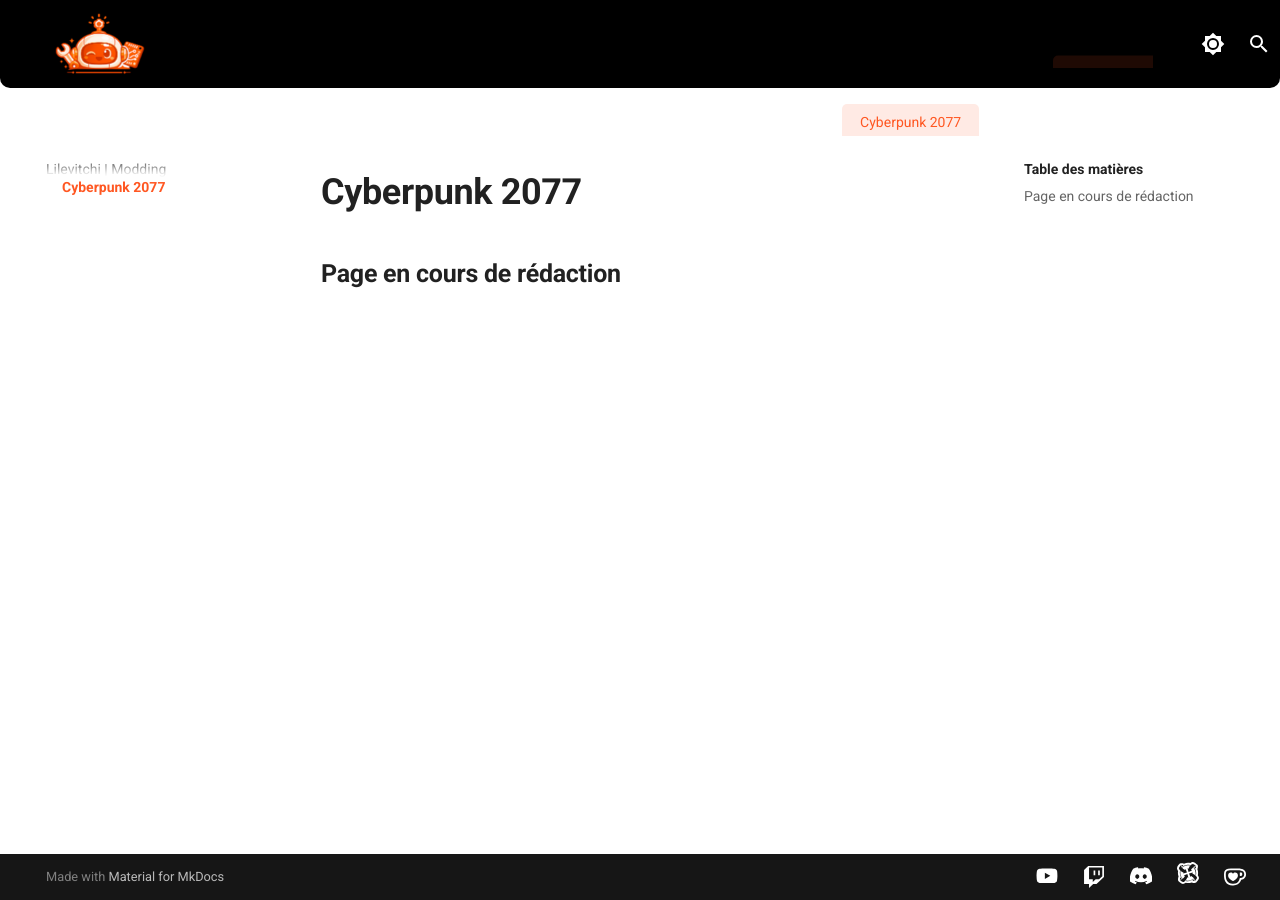
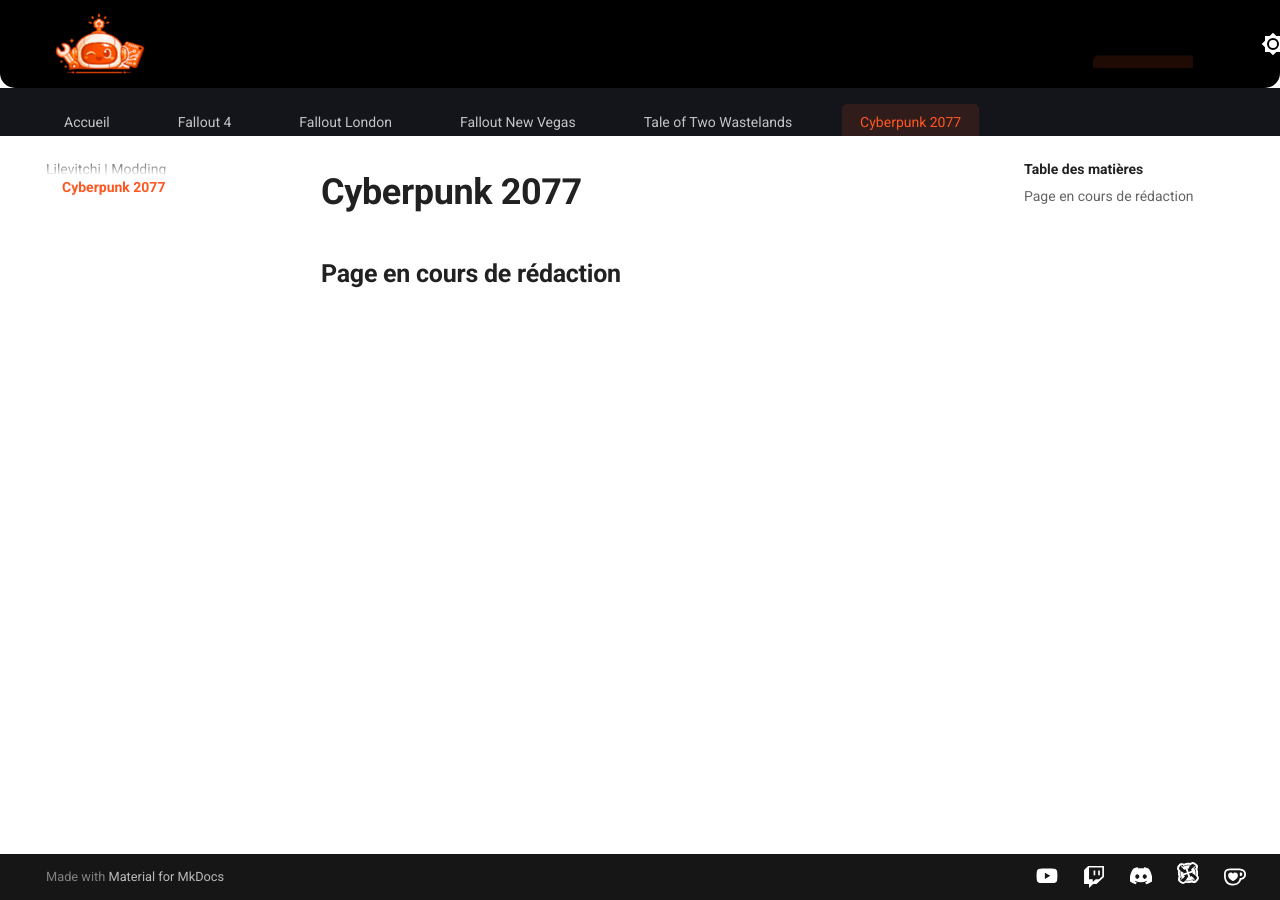
Before and after one commit to Lilevitchi/lilevitchi.github.io, an MkDocs documentation site: the page built from docs/cyberpunk/index.md, in a window 1280 px wide. Built offline with MkDocs 1.6.1 and Material for MkDocs 9.7.7, drawn with Linux system fonts in a browser that asks for light colours.

Commit message:
Update extra.css

```diff
--- a/docs/stylesheets/extra.css
+++ b/docs/stylesheets/extra.css
@@ -74,11 +74,11 @@
    1. HEADER & BANNIÈRE
    ==============================*/
 
-/* Fond du header */
+/* Header global */
 [data-md-color-scheme] .md-header {
   background-color: var(--black);
-  border-bottom-left-radius: 10px;
-  border-bottom-right-radius: 10px;
+  border-bottom-left-radius: var(--radius-md);
+  border-bottom-right-radius: var(--radius-md);
 }
 
 /* Contenu interne du header */
@@ -86,9 +86,10 @@
   min-height: var(--header-height);
   display: flex;
   align-items: center;
+  gap: var(--space-md);
 }
 
-/* Largeur globale du contenu du header */
+/* Largeur et centrage du contenu */
 [data-md-color-scheme] .md-header .md-grid {
   max-width: var(--grid-max-width);
   margin-left: auto;
@@ -108,21 +109,24 @@
   color: var(--accent);
   font-weight: var(--font-bold);
   font-size: 1.4rem;
+  white-space: nowrap;
 }
 
 /* ==============================
    2. NAVIGATION
    ==============================*/
 
-/* Conteneur des onglets déplacés dans le header (via JS) */
+/* Conteneur des tabs (injecté par Material) */
 [data-md-color-scheme] .md-header__tabs {
   display: flex;
   align-items: center;
   margin-left: var(--space-md);
 }
 
-[data-md-color-scheme] .md-tabs {
+/* Suppression de l'apparence Material par défaut */
+[data-md-color-scheme] .md-header .md-tabs {
   background: transparent;
+  border-bottom: none;
   box-shadow: none;
   margin: 0;
 }
@@ -143,6 +147,8 @@
 
   color: var(--white);
   opacity: 0.75;
+  font-weight: 500;
+  white-space: nowrap;
 
   transition:
     color var(--transition-base),
```
